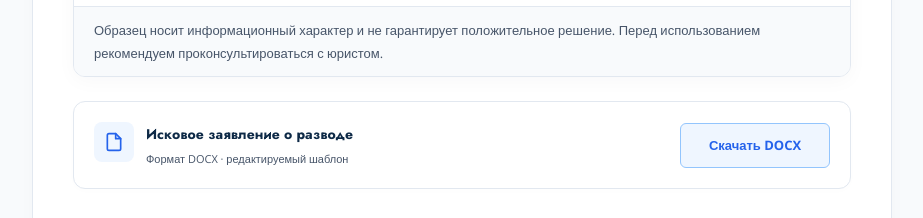
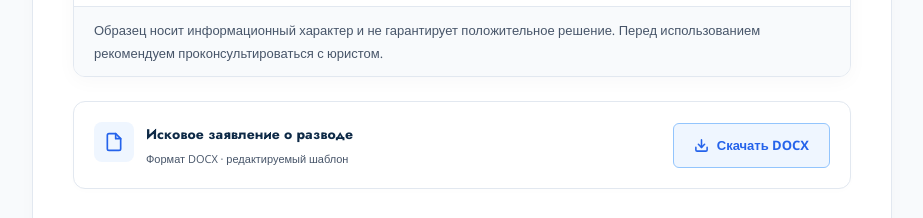
Before and after one commit to keiczu1/Seo-Analyse, a website: page Gemini/article-ui-kit.html in a window 1280 px wide. Shown: the part 9340-9558 px from the top of the page, without its empty margins (28-951 px from the left). Drawn offline with nearby package versions, Linux system fonts and the light colour scheme.

Commit message:
Add icon to sample download button

```diff
--- a/Gemini/article-ui-kit.html
+++ b/Gemini/article-ui-kit.html
@@ -1167,7 +1167,14 @@
                   <span class="card-desc">Формат DOCX · редактируемый шаблон</span>
                 </div>
               </div>
-              <a href="isk-razvod.docx" class="card-action-btn" title="Скачать в формате DOCX" download>Скачать DOCX</a>
+              <a href="isk-razvod.docx" class="card-action-btn" title="Скачать в формате DOCX" download>
+                <svg class="button-icon" aria-hidden="true" viewBox="0 0 24 24" fill="none" stroke="currentColor" stroke-width="2.5" stroke-linecap="round" stroke-linejoin="round">
+                  <path d="M21 15v4a2 2 0 0 1-2 2H5a2 2 0 0 1-2-2v-4" />
+                  <polyline points="7 10 12 15 17 10" />
+                  <line x1="12" y1="15" x2="12" y2="3" />
+                </svg>
+                Скачать DOCX
+              </a>
             </div>
           </div>
         </section>
```
